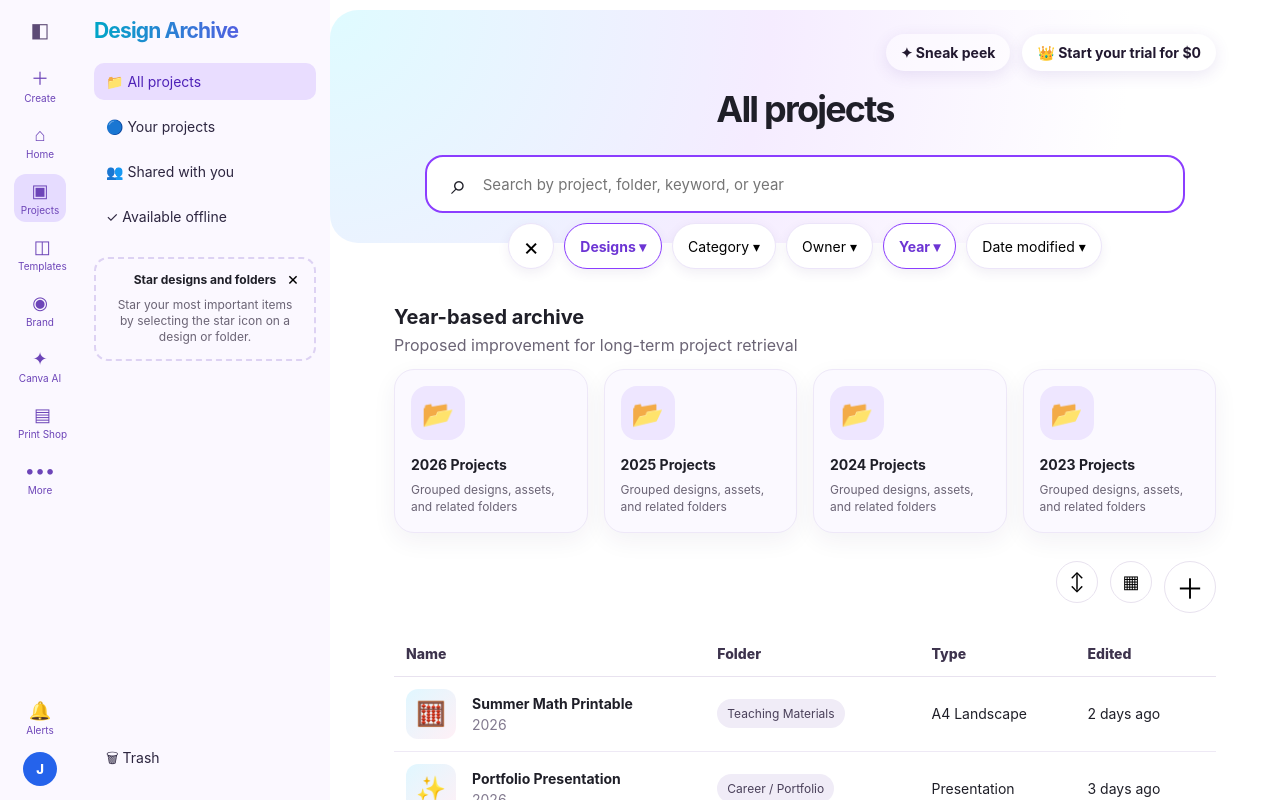
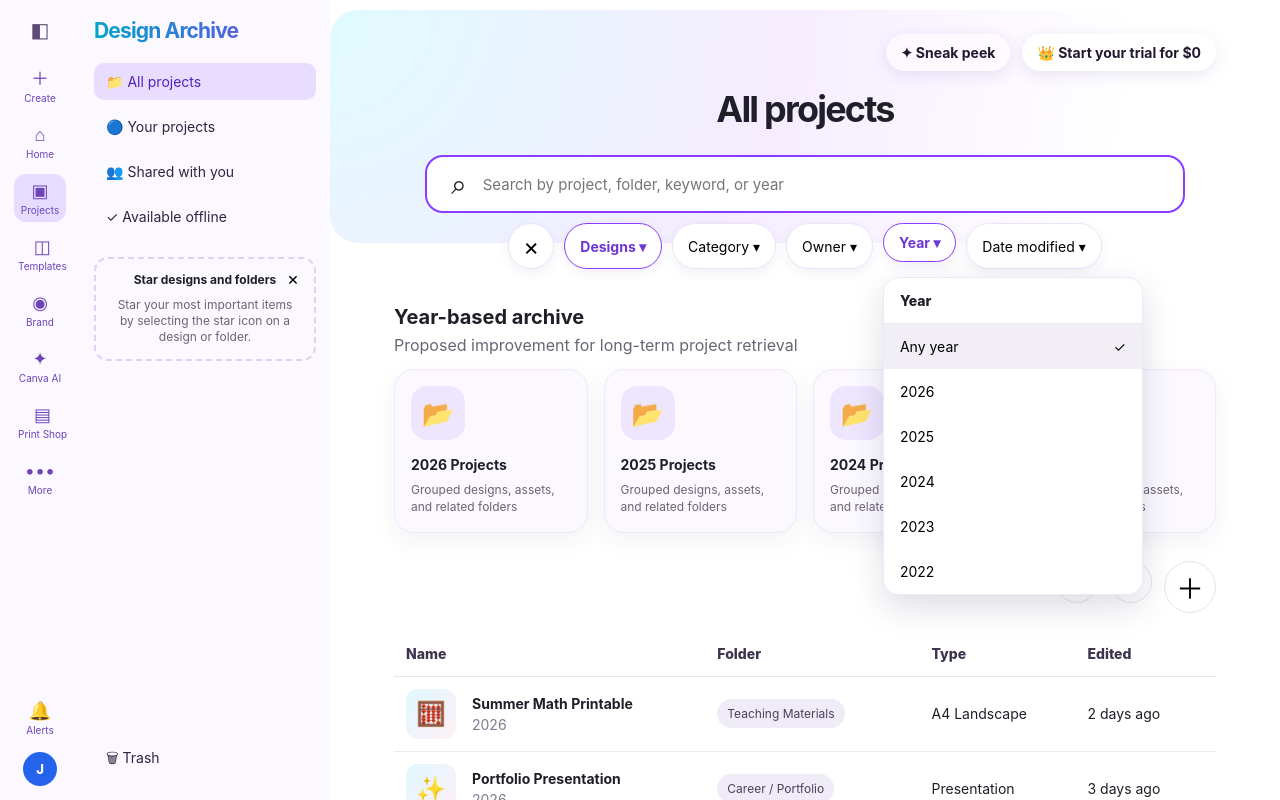
Before and after one commit to jesstasha/canva-projects-redesign, a React (Vite) app: page / in a window 1280 px wide. Both pictures are taken after a click on the button "Year ▾". Built offline with nearby package versions, Linux system fonts and the light colour scheme.

Commit message:
Add yar filter dropdown to project page

```diff
--- a/src/App.css
+++ b/src/App.css
@@ -343,6 +343,49 @@ button {
   font-size: 24px;
 }
 
+.filterDropdown {
+  position: relative;
+}
+
+.filter.opened {
+  border-color: #8b3dff;
+  color: #6d35d4;
+}
+
+.dropdownMenu {
+  position: absolute;
+  top: 54px;
+  left: 0;
+  width: 260px;
+  background: white;
+  border: 1px solid #eee8f8;
+  border-radius: 16px;
+  box-shadow: 0 12px 32px rgba(52, 35, 87, 0.16);
+  overflow: hidden;
+  z-index: 20;
+}
+
+.dropdownTitle {
+  padding: 14px 16px;
+  font-weight: 800;
+  font-size: 14px;
+  border-bottom: 1px solid #eee8f8;
+}
+
+.dropdownItem {
+  width: 100%;
+  padding: 14px 16px;
+  background: white;
+  text-align: left;
+  font-size: 14px;
+  display: flex;
+  justify-content: space-between;
+}
+
+.dropdownItem:hover,
+.dropdownItem.selected {
+  background: #f1eff5;
+}
 /* Folder proposal */
 
 .folderPreview {
--- a/src/App.jsx
+++ b/src/App.jsx
@@ -163,13 +163,43 @@ function TopHero() {
 }
 
 function Filters() {
+  const [openYear, setOpenYear] = useState(false);
+
+  const years = ["2026", "2025", "2024", "2023", "2022"];
+
   return (
     <div className="filters">
       <button className="clearFilter">×</button>
+
       <button className="filter active">Designs ▾</button>
       <button className="filter">Category ▾</button>
       <button className="filter">Owner ▾</button>
-      <button className="filter highlight">Year ▾</button>
+
+      <div className="filterDropdown">
+        <button
+          className={`filter highlight ${openYear ? "opened" : ""}`}
+          onClick={() => setOpenYear(!openYear)}
+        >
+          Year ▾
+        </button>
+
+        {openYear && (
+          <div className="dropdownMenu">
+            <div className="dropdownTitle">Year</div>
+
+            <button className="dropdownItem selected">
+              Any year <span>✓</span>
+            </button>
+
+            {years.map((year) => (
+              <button className="dropdownItem" key={year}>
+                {year}
+              </button>
+            ))}
+          </div>
+        )}
+      </div>
+
       <button className="filter">Date modified ▾</button>
     </div>
   );
```
